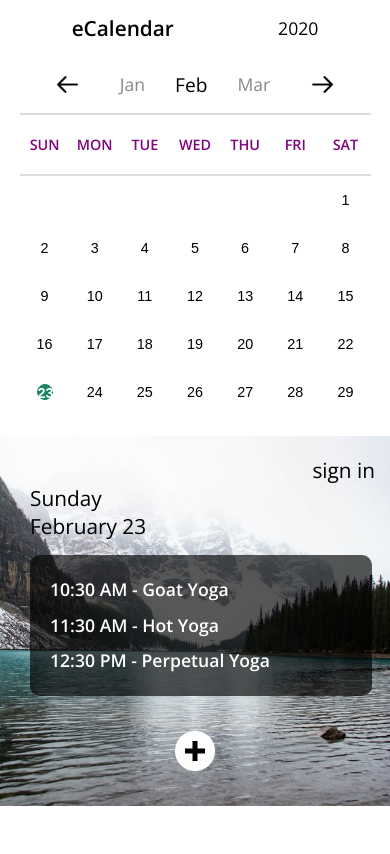
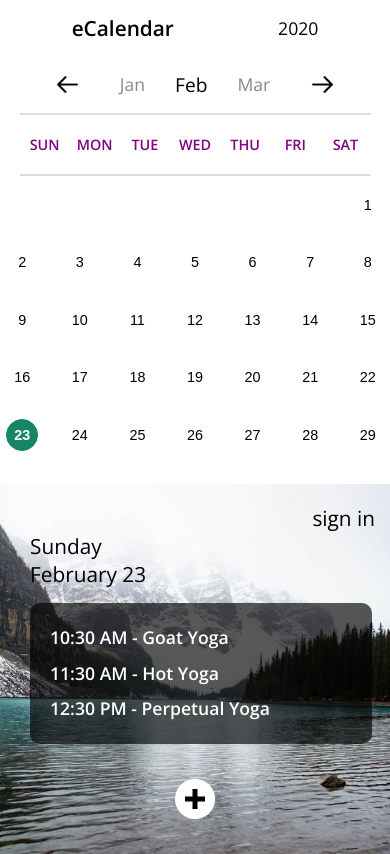
Before and after one commit to Chingu-Solo/solo-koala-159, a React (Create React App) app in the folder jalisa-tier2-ecalendar/: page / in a window 390 px wide. Built offline with nearby package versions, Linux system fonts and the light colour scheme.

Commit message:
fixed mobile view

```diff
--- a/jalisa-tier2-ecalendar/src/App.js
+++ b/jalisa-tier2-ecalendar/src/App.js
@@ -1,14 +1,12 @@
-import React, { Fragment } from 'react';
+import React from 'react';
 import styled from 'styled-components';
 import CalendarPage from './components/CalendarPage';
 
 function App() {
   return (
-    <Fragment>
-      <AppContainer>
-        <CalendarPage />
-      </AppContainer>
-    </Fragment>
+    <AppContainer>
+      <CalendarPage />
+    </AppContainer>
   );
 }
 
@@ -19,7 +17,7 @@ const AppContainer = styled.div`
   justify-content: space-between;
   height: 100%;
 
-  @media (max-width: 768px) {
+  @media (max-width: 767px) {
     display: block;
     justify-content: center;
   }
--- a/jalisa-tier2-ecalendar/src/components/Calendar.js
+++ b/jalisa-tier2-ecalendar/src/components/Calendar.js
@@ -87,7 +87,7 @@ const CalendarContainer = styled.div`
   margin: 0 auto;
   padding-top: 50px;
 
-  @media (max-width: 768px) {
+  @media (max-width: 767px) {
     padding-top: 0;
     margin-bottom: 20px;
     width: 90%;
@@ -243,12 +243,12 @@ const DateCell = styled.button`
   }
 
   @media (max-width: 420px) {
-    width: 1rem;
-    height: 1rem;
+    margin: 0.8rem;
   }
 
-  @media (max-width: 320px) {
-    width: 0.8rem;
-    height: 0.8rem;
+  @media (max-width: 380px) {
+    width: 1.6rem;
+    height: 1.6rem;
+    margin: 0.2rem;
   }
 `;
--- a/jalisa-tier2-ecalendar/src/components/EventsList.js
+++ b/jalisa-tier2-ecalendar/src/components/EventsList.js
@@ -133,7 +133,7 @@ const EventsPanel = styled.div`
   background-attachment: center;
   background-size: cover;
 
-  @media (max-width: 768px) {
+  @media (max-width: 767px) {
     margin-left: 0;
     width: calc(100% - 30px);
     padding-top: 5px;
@@ -149,7 +149,7 @@ const SignIn = styled.div`
   padding-bottom: 40px;
   cursor: pointer;
 
-  @media (max-width: 768px) {
+  @media (max-width: 767px) {
     padding-bottom: 0px;
   }
 `;
@@ -184,7 +184,7 @@ const EventsListContainer = styled.div`
     }
   }
 
-  @media (max-width: 768px) {
+  @media (max-width: 767px) {
     width: 95%;
     height: 50%;
   }
```
